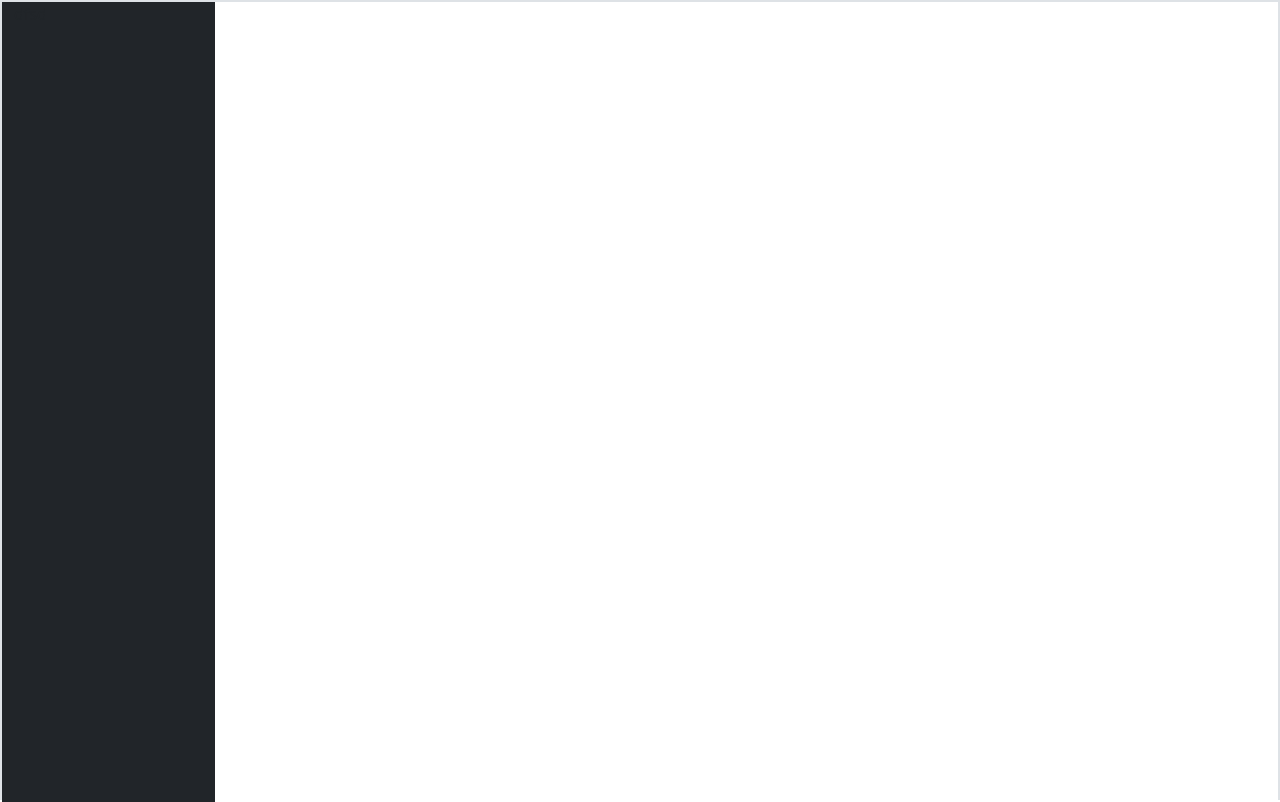
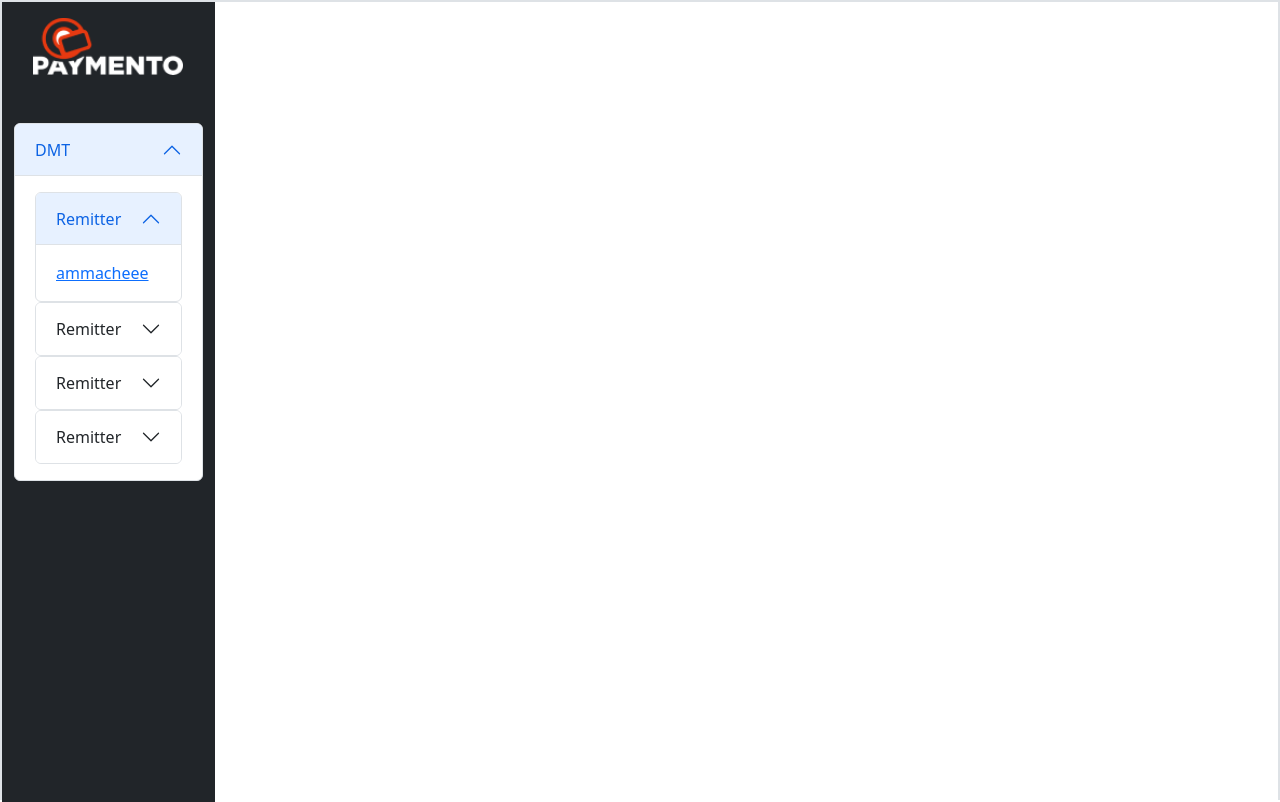
Before and after one commit to gjreact/finalDMT, a React (Create React App) app: page / in a window 1280 px wide. Built offline with nearby package versions, Linux system fonts and the light colour scheme.

Commit message:
logo with menu

```diff
--- a/public/index.html
+++ b/public/index.html
@@ -15,6 +15,12 @@
       user's mobile device or desktop. See https://developers.google.com/web/fundamentals/web-app-manifest/
     -->
     <link rel="manifest" href="%PUBLIC_URL%/manifest.json" />
+    <link
+    rel="stylesheet"
+    href="https://cdn.jsdelivr.net/npm/bootstrap@5.2.2/dist/css/bootstrap.min.css"
+    integrity="sha384-Zenh87qX5JnK2Jl0vWa8Ck2rdkQ2Bzep5IDxbcnCeuOxjzrPF/et3URy9Bv1WTRi"
+    crossorigin="anonymous"
+    />
     <!--
       Notice the use of %PUBLIC_URL% in the tags above.
       It will be replaced with the URL of the `public` folder during the build.
--- a/src/layout/BasicLayout.js
+++ b/src/layout/BasicLayout.js
@@ -1,13 +1,22 @@
+import logo from "../asset/images/logo.png"
 import React from "react";
 import { Col, Container, Row } from "react-bootstrap";
 import "../asset/css/slite.css";
+import RemitterBalancePage from "../pages/DMT/Remitter/RemitterBalance/RemitterBalancePage";
 
 function BasicLayout() {
   return (
     <>
       <Container fluid className="border border-2 margin-0 containerr">
         <Row className="Roww">
-          <Col className="d-none d-md-block bg-dark col-2">dfsd</Col>
+          <Col className="d-none d-md-block bg-dark col-2">
+            <div className="mt-3 d-flex justify-content-center">
+             <img className="align-center" style={{width:"100%",maxWidth:"150px"}} src={logo} alt="Paymento_Logo" />
+            </div>
+            <div>
+              <RemitterBalancePage />
+            </div>
+          </Col>
           <Col className="xs-12 md-10 bg-white">
 
           </Col>
--- a/src/pages/DMT/Remitter/RemitterBalance/RemitterBalancePage.js
+++ b/src/pages/DMT/Remitter/RemitterBalance/RemitterBalancePage.js
@@ -0,0 +1,57 @@
+import React from "react";
+import Accordion from "react-bootstrap/Accordion";
+
+function RemitterBalancePage() {
+  return (
+    <div className="mt-5">
+      <Accordion defaultActiveKey="0">
+        <Accordion.Item eventKey="0">
+          <Accordion.Header>DMT</Accordion.Header>
+          <Accordion.Body>
+
+          <Accordion defaultActiveKey="1">
+            <Accordion.Item eventKey="1">
+              <Accordion.Header>Remitter</Accordion.Header>
+              <Accordion.Body>
+                <a href="https://www.google.com">ammacheee</a>
+              </Accordion.Body>
+            </Accordion.Item>
+            </Accordion>
+
+            <Accordion defaultActiveKey="1">
+            <Accordion.Item eventKey="0">
+              <Accordion.Header>Remitter</Accordion.Header>
+              <Accordion.Body>
+                <a href="https://www.google.com">ammacheee</a>
+              </Accordion.Body>
+            </Accordion.Item>
+            </Accordion>
+
+            <Accordion defaultActiveKey="1">
+            <Accordion.Item eventKey="0">
+              <Accordion.Header>Remitter</Accordion.Header>
+              <Accordion.Body>
+                <a href="https://www.google.com">ammacheee</a>
+              </Accordion.Body>
+            </Accordion.Item>
+            </Accordion>
+
+            <Accordion defaultActiveKey="1">
+            <Accordion.Item eventKey="0">
+              <Accordion.Header>Remitter</Accordion.Header>
+              <Accordion.Body>
+                <a href="https://www.google.com">ammacheee</a>
+              </Accordion.Body>
+            </Accordion.Item>
+            </Accordion>
+
+          </Accordion.Body>
+        </Accordion.Item>
+
+
+      </Accordion>
+    </div>
+  );
+}
+
+export default RemitterBalancePage;
```
Also changed, not shown: src/asset/images/logo.png (added).
